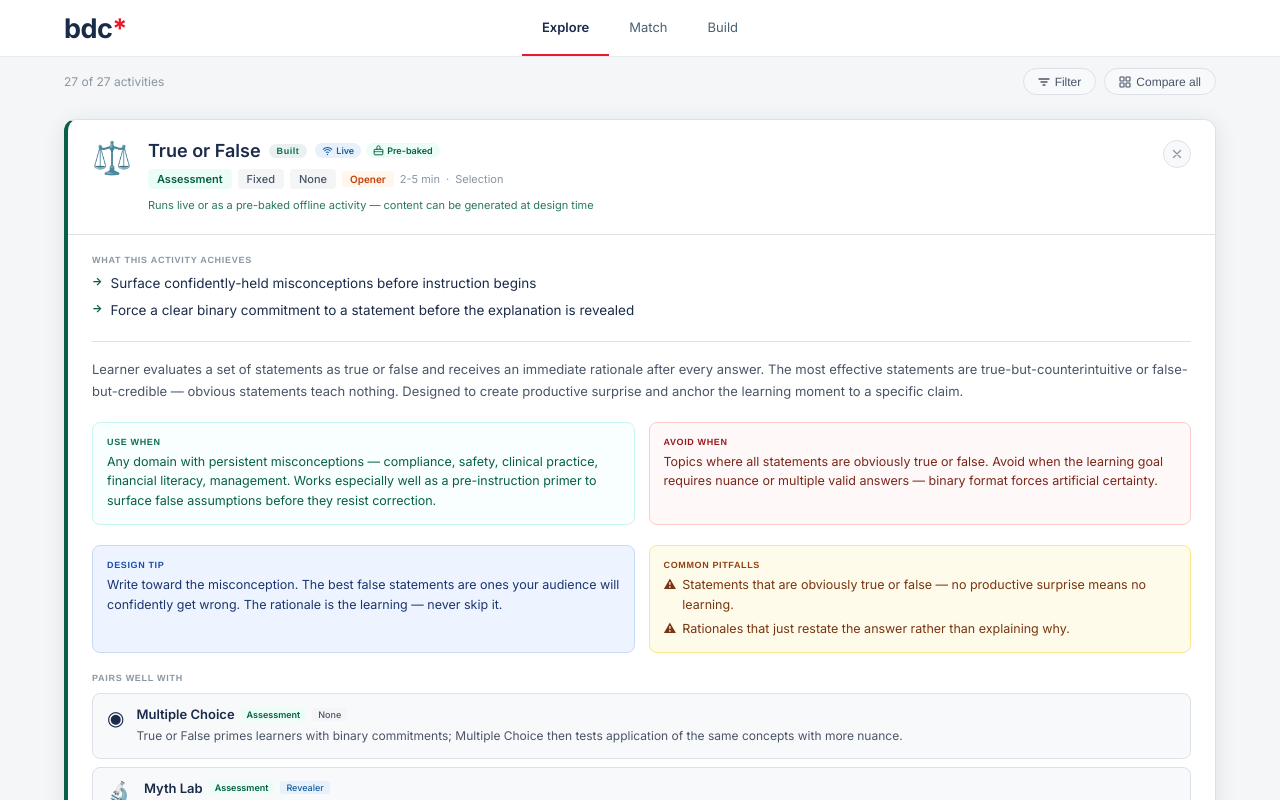
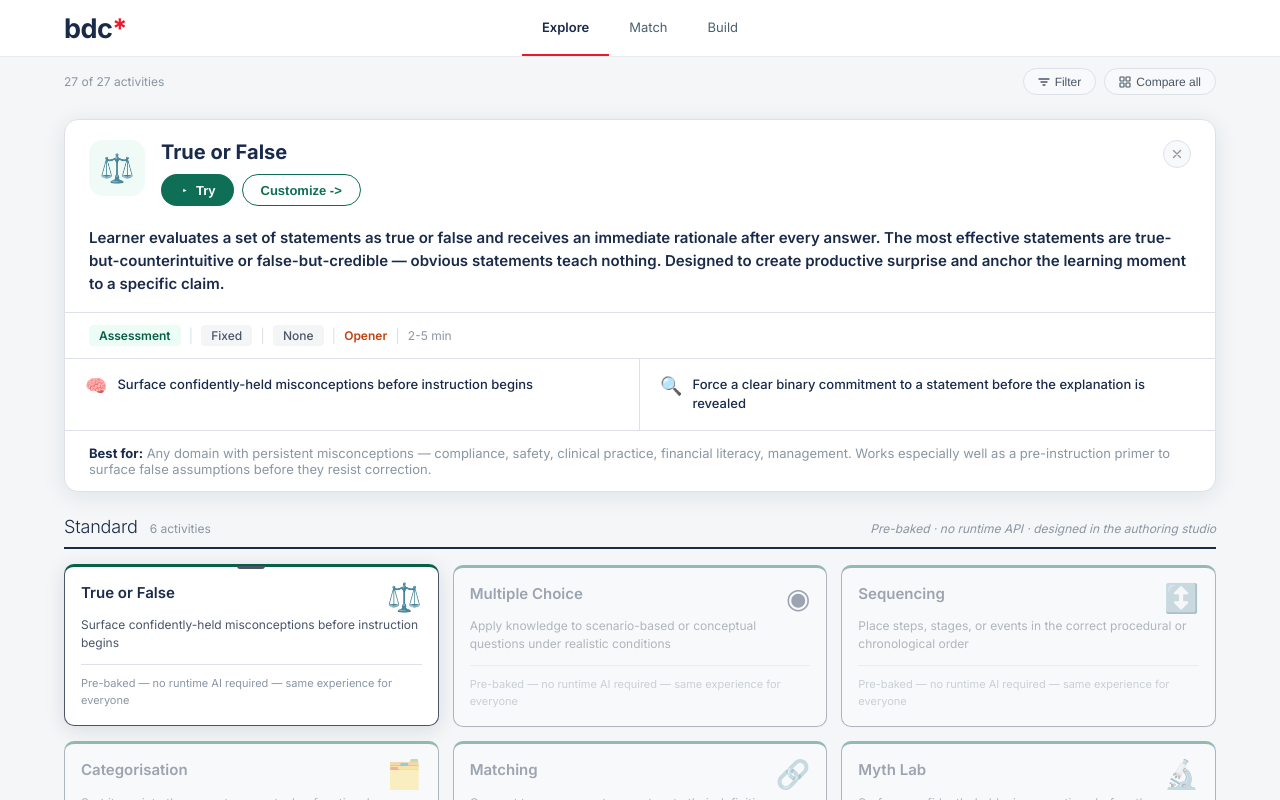
Before and after one commit to nicholasmcgowan07/bdc-learning, a React (Vite) app in the folder bdc-learning/: page / in a window 1280 px wide. Both pictures are taken after a click on the element 251 px from the left and 368 px from the top of the page. Shown: the part 119-919 px from the top of the page. Built offline with nearby package versions, Linux system fonts and the light colour scheme.

Commit message:
new card layout

```diff
--- a/bdc-learning/src/pages/PlatformPage.jsx
+++ b/bdc-learning/src/pages/PlatformPage.jsx
@@ -546,87 +546,52 @@ function ActivityGridCard({entry,selected,onClick,dimmed}) {
 function FeaturedPanel({entry,onBuild,onClose}) {
   const rs=AI_ROLE_STYLES[entry.aiRole]||{}, ms=MODE_STYLES[entry.mode]||{}, ss=STRUCTURE_STYLES[entry.structure]||{};
   const isBuilt=entry.tag==="Built";
+  const ps=POSITION_STYLES[entry.positionPrimary]||{}, ps2=entry.positionSecondary?POSITION_STYLES[entry.positionSecondary]:null;
   const navigate=useNavigate();
-  const [showTry,setShowTry]=useState(false);
-  const [copied,setCopied]=useState(false);
-  const handleCopy=()=>{navigator.clipboard.writeText(entry.refFile||entry.id+".jsx");setCopied(true);setTimeout(()=>setCopied(false),2000);};
-  const ps=POSITION_STYLES[entry.positionPrimary]||{}, ps2=entry.positionSecondary?POSITION_STYLES[entry.positionSecondary]:null;
+  const timeMap={short:"2-5 min",medium:"5-10 min",long:"10-15 min"};
+  const highlights=(entry.goal||[]).slice(0,3);
+  const highlightIcons=["🧠","🔍","🗺️"];
   return (
-    <div style={{background:"#fff",border:"1px solid "+BORDER,borderLeft:"4px solid "+(ms.color||NAVY),borderRadius:12,marginBottom:"1.5rem",overflow:"hidden",boxShadow:"0 4px 24px rgba(26,43,74,0.09)",animation:"pl-in 0.22s ease both"}}>
-      <div style={{padding:"1.25rem 1.5rem",borderBottom:"1px solid "+BORDER,display:"flex",alignItems:"flex-start",gap:"1rem"}}>
-        <span style={{fontSize:32,lineHeight:1,flexShrink:0,marginTop:2}}>{entry.icon}</span>
+    <div style={{background:"#fff",border:"1px solid "+BORDER,borderRadius:14,marginBottom:"1.5rem",overflow:"hidden",boxShadow:"0 4px 24px rgba(26,43,74,0.09)",animation:"pl-in 0.22s ease both"}}>
+      <div style={{padding:"1.25rem 1.5rem",display:"flex",alignItems:"flex-start",gap:"1rem"}}>
+        <div style={{width:56,height:56,borderRadius:14,background:"#F0FAF6",display:"flex",alignItems:"center",justifyContent:"center",fontSize:28,flexShrink:0}}>{entry.icon}</div>
         <div style={{flex:1,minWidth:0}}>
-          <div style={{display:"flex",alignItems:"center",gap:8,flexWrap:"wrap",marginBottom:"0.5rem"}}>
-            <span style={{fontSize:18,fontWeight:600,color:NAVY}}>{entry.name}</span>
-            <span style={{fontSize:9,fontWeight:700,padding:"2px 8px",borderRadius:20,background:entry.tagColor+"18",color:entry.tagColor,letterSpacing:"0.06em",fontFamily:MONO}}>{entry.tag}</span>
-            <ConnectivityBadge entry={entry}/>
+          <div style={{fontSize:20,fontWeight:700,color:NAVY,marginBottom:"0.625rem",lineHeight:1.2}}>{entry.name}</div>
+          <div style={{display:"flex",gap:"0.5rem",flexWrap:"wrap"}}>
+            {isBuilt&&<button onClick={()=>navigate("/"+entry.id)} style={{display:"inline-flex",alignItems:"center",gap:6,padding:"0.45rem 1.125rem",borderRadius:50,border:"none",background:"#0F6E56",color:"#fff",fontFamily:SANS,fontSize:13,fontWeight:700,cursor:"pointer"}}><svg width="11" height="11" viewBox="0 0 13 13" fill="none"><path d="M5 4.5l4 2-4 2V4.5z" fill="#fff"/></svg>Try</button>}
+            <button onClick={()=>onBuild(entry)} style={{display:"inline-flex",alignItems:"center",gap:5,padding:"0.45rem 1.125rem",borderRadius:50,border:"1.5px solid #0F6E56",background:"transparent",color:"#0F6E56",fontFamily:SANS,fontSize:13,fontWeight:600,cursor:"pointer"}}>{isBuilt?"Customize ->":"Generate ->"}</button>
           </div>
-          <div style={{display:"flex",alignItems:"center",gap:6,flexWrap:"wrap",marginBottom:"0.5rem"}}>
-            <span title={ms.title} style={{fontSize:11,fontWeight:600,padding:"3px 9px",borderRadius:4,background:ms.bg,color:ms.color,cursor:"help"}}>{ms.label}</span>
-            <span title={ss.title} style={{fontSize:11,fontWeight:500,padding:"3px 9px",borderRadius:4,background:ss.bg,color:ss.color,cursor:"help"}}>{ss.label}</span>
-            <span title={rs.title} style={{fontSize:11,fontWeight:500,padding:"3px 9px",borderRadius:4,background:rs.bg,color:rs.color,cursor:"help"}}>{entry.aiRole}</span>
-            <span title={ps.title} style={{fontSize:10,fontWeight:600,padding:"2px 8px",borderRadius:3,background:ps.bg,color:ps.color,cursor:"help"}}>{ps.label}</span>
-            {ps2&&<span title={ps2.title} style={{fontSize:10,fontWeight:600,padding:"2px 8px",borderRadius:3,background:ps2.bg,color:ps2.color,cursor:"help"}}>{ps2.label}</span>}
-            <span style={{fontSize:11,color:TT}}>{timeLabel(entry.timeNeeded)}</span>
-            <span style={{fontSize:11,color:TT}}>·</span>
-            <span style={{fontSize:11,color:TT}}>{entry.outputFormat}</span>
-          </div>
-          <div style={{fontSize:11,color:(CONNECTIVITY_STYLES[entry.connectivity]||{}).color,lineHeight:1.5,opacity:0.85}}>{(CONNECTIVITY_STYLES[entry.connectivity]||{}).title}</div>
         </div>
         <button onClick={onClose} style={{flexShrink:0,width:28,height:28,borderRadius:"50%",border:"1px solid "+BORDER,background:"#F8F9FB",cursor:"pointer",display:"flex",alignItems:"center",justifyContent:"center",color:TT}}>
           <svg width="10" height="10" viewBox="0 0 10 10" fill="none"><path d="M1.5 1.5l7 7M8.5 1.5l-7 7" stroke="currentColor" strokeWidth="1.4" strokeLinecap="round"/></svg>
         </button>
       </div>
-      <div style={{padding:"1.25rem 1.5rem"}}>
-        <div style={{marginBottom:"1.25rem"}}>
-          <div style={{fontSize:9,fontWeight:700,textTransform:"uppercase",letterSpacing:"0.08em",color:TT,fontFamily:MONO,marginBottom:"0.5rem"}}>What this activity achieves</div>
-          {(entry.goal||[]).map((g,i)=><div key={i} style={{display:"flex",gap:8,alignItems:"flex-start",marginBottom:i<entry.goal.length-1?"0.375rem":0}}><span style={{fontSize:11,color:ms.color,fontWeight:700,marginTop:1,flexShrink:0}}>→</span><span style={{fontSize:13.5,color:NAVY,lineHeight:1.55}}>{g}</span></div>)}
+      <div style={{padding:"0 1.5rem 1rem"}}>
+        <p style={{fontSize:15,fontWeight:600,color:NAVY,lineHeight:1.55,margin:0}}>{entry.description}</p>
+      </div>
+      <div style={{padding:"0.75rem 1.5rem",borderTop:"1px solid "+BORDER,borderBottom:"1px solid "+BORDER,display:"flex",alignItems:"center",gap:"0.5rem",flexWrap:"wrap"}}>
+        <span style={{fontSize:12,fontWeight:600,padding:"3px 10px",borderRadius:4,background:ms.bg,color:ms.color}}>{ms.label}</span>
+        <span style={{color:BORDER,fontSize:14}}>|</span>
+        <span style={{fontSize:12,fontWeight:500,padding:"3px 10px",borderRadius:4,background:ss.bg,color:ss.color}}>{ss.label}</span>
+        <span style={{color:BORDER,fontSize:14}}>|</span>
+        <span style={{fontSize:12,fontWeight:500,padding:"3px 10px",borderRadius:4,background:rs.bg,color:rs.color}}>{entry.aiRole}</span>
+        <span style={{color:BORDER,fontSize:14}}>|</span>
+        <span style={{fontSize:12,fontWeight:600,color:ps.color}}>{ps.label}{ps2&&<span style={{color:TT}}> to {ps2.label}</span>}</span>
+        <span style={{color:BORDER,fontSize:14}}>|</span>
+        <span style={{fontSize:12,color:TT}}>{timeMap[entry.timeNeeded]||entry.timeNeeded}</span>
+      </div>
+      {highlights.length>0&&(
+        <div style={{display:"grid",gridTemplateColumns:"repeat("+highlights.length+",1fr)",borderBottom:"1px solid "+BORDER}}>
+          {highlights.map((g,i)=>(
+            <div key={i} style={{padding:"1rem 1.25rem",borderRight:i<highlights.length-1?"1px solid "+BORDER:"none",display:"flex",alignItems:"flex-start",gap:"0.625rem"}}>
+              <span style={{fontSize:18,flexShrink:0}}>{highlightIcons[i]}</span>
+              <span style={{fontSize:13,color:NAVY,lineHeight:1.5,fontWeight:500}}>{g}</span>
+            </div>
+          ))}
         </div>
-        <p style={{fontSize:13,color:TS,lineHeight:1.7,marginBottom:"1.25rem",paddingTop:"1rem",borderTop:"1px solid "+BORDER}}>{entry.description}</p>
-        <div style={{display:"grid",gridTemplateColumns:"1fr 1fr",gap:"0.875rem",marginBottom:"1.25rem"}}>
-          <div style={{padding:"0.875rem",background:"#F8FFFE",borderRadius:8,border:"1px solid #C6F6EF"}}>
-            <div style={{fontSize:9,fontWeight:700,textTransform:"uppercase",letterSpacing:"0.07em",color:GRN,marginBottom:5,fontFamily:MONO}}>Use when</div>
-            <div style={{fontSize:12.5,color:"#065F46",lineHeight:1.55}}>{entry.bestFor}</div>
-          </div>
-          <div style={{padding:"0.875rem",background:"#FFF8F8",borderRadius:8,border:"1px solid #FECDCA"}}>
-            <div style={{fontSize:9,fontWeight:700,textTransform:"uppercase",letterSpacing:"0.07em",color:"#991B1B",marginBottom:5,fontFamily:MONO}}>Avoid when</div>
-            <div style={{fontSize:12.5,color:"#7A271A",lineHeight:1.55}}>{entry.antiPattern}</div>
-          </div>
-        </div>
-        <div style={{display:"grid",gridTemplateColumns:"1fr 1fr",gap:"0.875rem",marginBottom:"1.25rem"}}>
-          {entry.designTip&&<div style={{background:"#EEF4FF",border:"1px solid #C7D9F8",borderRadius:8,padding:"0.875rem"}}><div style={{fontSize:9,fontWeight:700,letterSpacing:"0.07em",textTransform:"uppercase",color:"#1A4FAA",marginBottom:5,fontFamily:MONO}}>Design Tip</div><div style={{fontSize:12.5,color:"#1A3570",lineHeight:1.6}}>{entry.designTip}</div></div>}
-          {entry.commonPitfalls?.length>0&&<div style={{background:"#FFFBEB",border:"1px solid #FDE68A",borderRadius:8,padding:"0.875rem"}}><div style={{fontSize:9,fontWeight:700,letterSpacing:"0.07em",textTransform:"uppercase",color:"#92400E",marginBottom:5,fontFamily:MONO}}>Common Pitfalls</div>{entry.commonPitfalls.map((p,i)=><div key={i} style={{display:"flex",gap:6,fontSize:12.5,color:"#78350F",lineHeight:1.55,marginBottom:i<entry.commonPitfalls.length-1?5:0}}><span style={{flexShrink:0}}>⚠</span><span>{p}</span></div>)}</div>}
-        </div>
-        {entry.pairings?.length>0&&(
-          <div style={{marginBottom:"1.25rem"}}>
-            <div style={{fontSize:9,fontWeight:700,textTransform:"uppercase",letterSpacing:"0.08em",color:TT,fontFamily:MONO,marginBottom:"0.625rem"}}>Pairs well with</div>
-            <div style={{display:"flex",flexDirection:"column",gap:"0.5rem"}}>
-              {entry.pairings.map(pair=>{
-                const partner=CATALOG.find(e=>e.id===pair.id);
-                if(!partner) return null;
-                const prs=AI_ROLE_STYLES[partner.aiRole]||{}, pms=MODE_STYLES[partner.mode]||{};
-                return <div key={pair.id} style={{display:"flex",gap:"0.75rem",alignItems:"flex-start",padding:"0.75rem 0.875rem",background:"#F8F9FB",border:"1px solid "+BORDER,borderRadius:8}}>
-                  <span style={{fontSize:20,flexShrink:0,lineHeight:1,marginTop:2}}>{partner.icon}</span>
-                  <div style={{flex:1}}><div style={{display:"flex",alignItems:"center",gap:6,marginBottom:"0.3rem",flexWrap:"wrap"}}><span style={{fontSize:13,fontWeight:600,color:NAVY}}>{partner.name}</span><span style={{fontSize:9,fontWeight:600,padding:"1px 6px",borderRadius:3,background:pms.bg,color:pms.color}}>{pms.label}</span><span style={{fontSize:9,fontWeight:500,padding:"1px 6px",borderRadius:3,background:prs.bg,color:prs.color}}>{partner.aiRole}</span></div><div style={{fontSize:12,color:TS,lineHeight:1.55}}>{pair.reason}</div></div>
-                </div>;
-              })}
-            </div>
-          </div>
-        )}
-        <div style={{display:"flex",alignItems:"center",gap:"0.75rem",flexWrap:"wrap",paddingTop:"1rem",borderTop:"1px solid "+BORDER}}>
-          {isBuilt&&<button onClick={()=>navigate('/' + entry.id)} style={{display:"inline-flex",alignItems:"center",gap:6,padding:"0.6rem 1.375rem",borderRadius:50,border:"none",background:RED,color:"#fff",fontFamily:SANS,fontSize:13,fontWeight:700,cursor:"pointer"}}><svg width="13" height="13" viewBox="0 0 13 13" fill="none"><circle cx="6.5" cy="6.5" r="5.5" stroke="#fff" strokeWidth="1.2" fill="none"/><path d="M5 4.5l4 2-4 2V4.5z" fill="#fff"/></svg>Try this activity</button>}
-          <button onClick={()=>onBuild(entry)} style={{display:"inline-flex",alignItems:"center",gap:6,padding:"0.6rem 1.375rem",borderRadius:50,border:"1.5px solid "+BORDER,background:"transparent",color:NAVY,fontFamily:SANS,fontSize:13,fontWeight:600,cursor:"pointer"}}>{isBuilt?"Adapt this activity →":"Generate this activity →"}</button>
-        </div>
-        {showTry&&(
-          <div style={{marginTop:"0.875rem",padding:"1rem",background:"#F8F9FB",border:"1px solid "+BORDER,borderRadius:8}}>
-            <div style={{fontSize:10,fontWeight:700,textTransform:"uppercase",letterSpacing:"0.08em",color:TT,marginBottom:"0.5rem",fontFamily:MONO}}>How to run this activity</div>
-            <ol style={{paddingLeft:"1.1rem",fontSize:13,color:TS,lineHeight:1.9,margin:0}}><li>Open a new Claude.ai chat in this project</li><li>Upload or reference the file below</li><li>Ask Claude: <em style={{color:NAVY}}>"Run this as an artifact"</em></li></ol>
-            <div style={{display:"flex",alignItems:"center",gap:8,marginTop:"0.75rem",padding:"0.5rem 0.75rem",background:"#fff",border:"1px solid "+BORDER,borderRadius:6}}>
-              <code style={{flex:1,fontSize:12,fontFamily:MONO,color:NAVY}}>{entry.refFile||entry.id+".jsx"}</code>
-              <button onClick={handleCopy} style={{fontSize:11,fontWeight:600,padding:"2px 10px",borderRadius:20,border:"1px solid "+(copied?GRN:BORDER),background:copied?GRN_L:"#fff",color:copied?GRN:TS,cursor:"pointer",fontFamily:SANS,transition:"all 0.2s"}}>{copied?"✓ Copied":"Copy"}</button>
-            </div>
-          </div>
-        )}
+      )}
+      <div style={{padding:"0.875rem 1.5rem",display:"flex",alignItems:"center",gap:"0.5rem"}}>
+        <span style={{fontSize:13,color:TT}}><strong style={{color:NAVY}}>Best for:</strong> {entry.bestFor}</span>
       </div>
     </div>
   );
```
